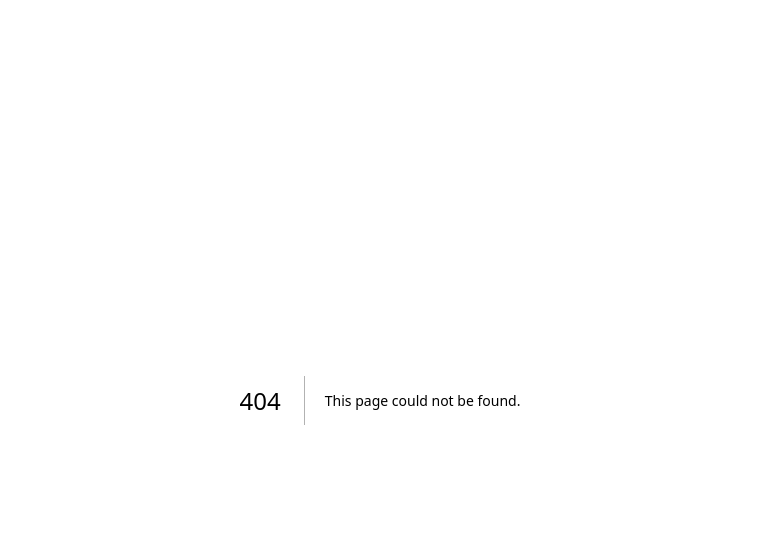
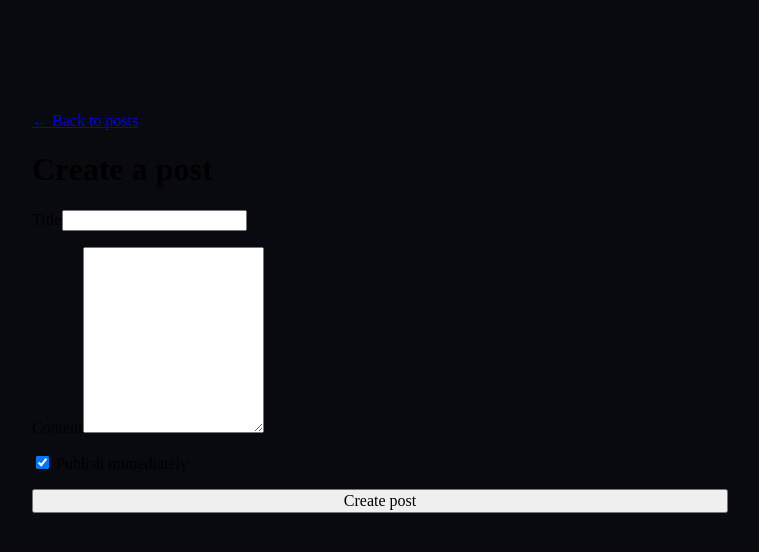
Before and after one commit to 02Franxx/nexus-personal-digital-platform, a Next.js app: page /posts/new in a window 1280 px wide. Before the commit this address had no page. Shown: the top 552 px of the page, without its empty margins (260-1019 px from the left). Built offline with nearby package versions, Linux system fonts and the light colour scheme.

Commit message:
feat: add post creation page

```diff
--- /dev/null
+++ b/app/posts/new/page.tsx
@@ -0,0 +1,43 @@
+'use client';
+
+import { FormEvent, useState } from 'react';
+import Link from 'next/link';
+
+export default function NewPostPage() {
+  const [title, setTitle] = useState('');
+  const [content, setContent] = useState('');
+  const [published, setPublished] = useState(true);
+  const [message, setMessage] = useState('');
+  const [loading, setLoading] = useState(false);
+
+  async function submit(event: FormEvent<HTMLFormElement>) {
+    event.preventDefault();
+    setLoading(true);
+    setMessage('');
+    try {
+      const response = await fetch('/api/posts', {
+        method: 'POST', headers: { 'Content-Type': 'application/json' },
+        body: JSON.stringify({ title, content, published }),
+      });
+      const payload = await response.json();
+      if (!response.ok) throw new Error(payload.error?.message ?? 'Unable to create post.');
+      window.location.href = '/posts';
+    } catch (error) {
+      setMessage(error instanceof Error ? error.message : 'Unable to create post.');
+    } finally { setLoading(false); }
+  }
+
+  return (
+    <main style={{ maxWidth: 760, margin: '4rem auto', padding: '2rem' }}>
+      <p><Link href="/posts">← Back to posts</Link></p>
+      <h1>Create a post</h1>
+      <form onSubmit={submit} style={{ display: 'grid', gap: '1rem' }}>
+        <label>Title<input required maxLength={160} value={title} onChange={(event) => setTitle(event.target.value)} /></label>
+        <label>Content<textarea required maxLength={100000} rows={12} value={content} onChange={(event) => setContent(event.target.value)} /></label>
+        <label><input type="checkbox" checked={published} onChange={(event) => setPublished(event.target.checked)} /> Publish immediately</label>
+        <button type="submit" disabled={loading}>{loading ? 'Saving…' : 'Create post'}</button>
+        {message && <p role="alert">{message}</p>}
+      </form>
+    </main>
+  );
+}
```
